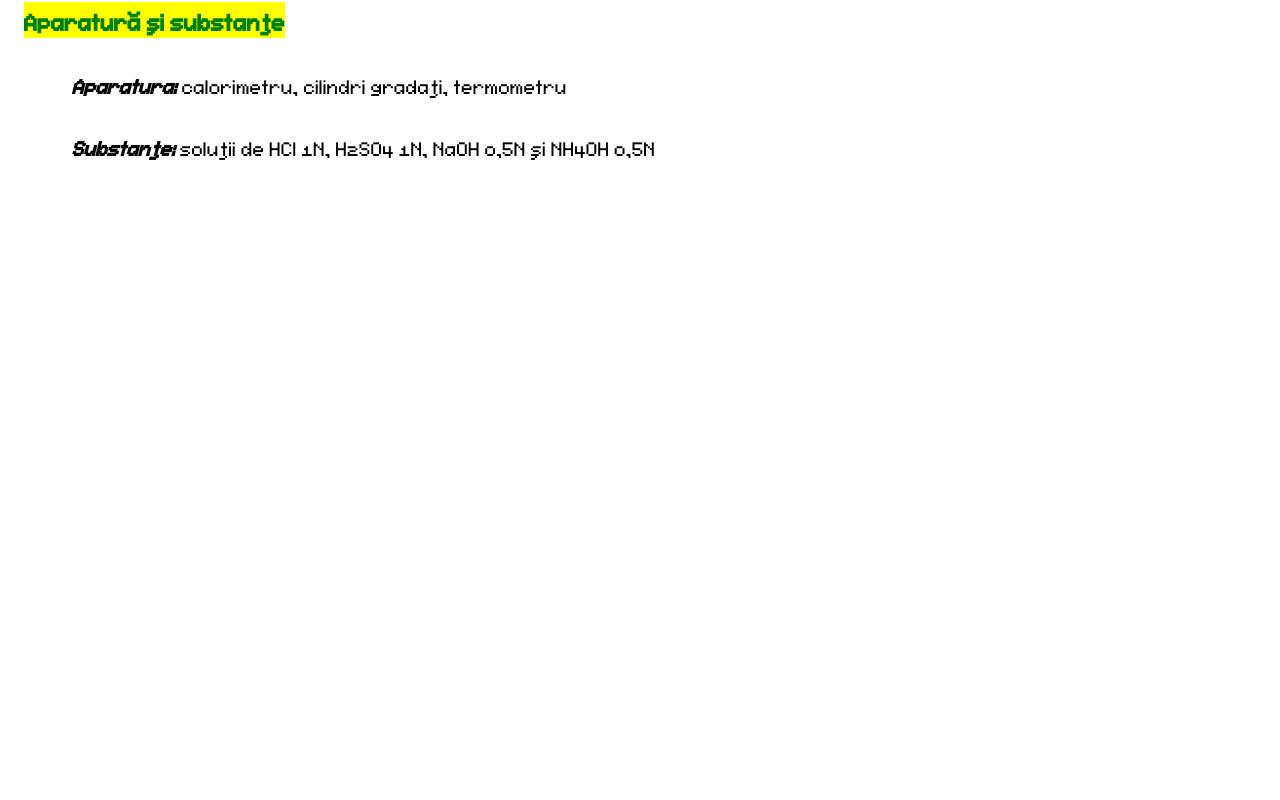
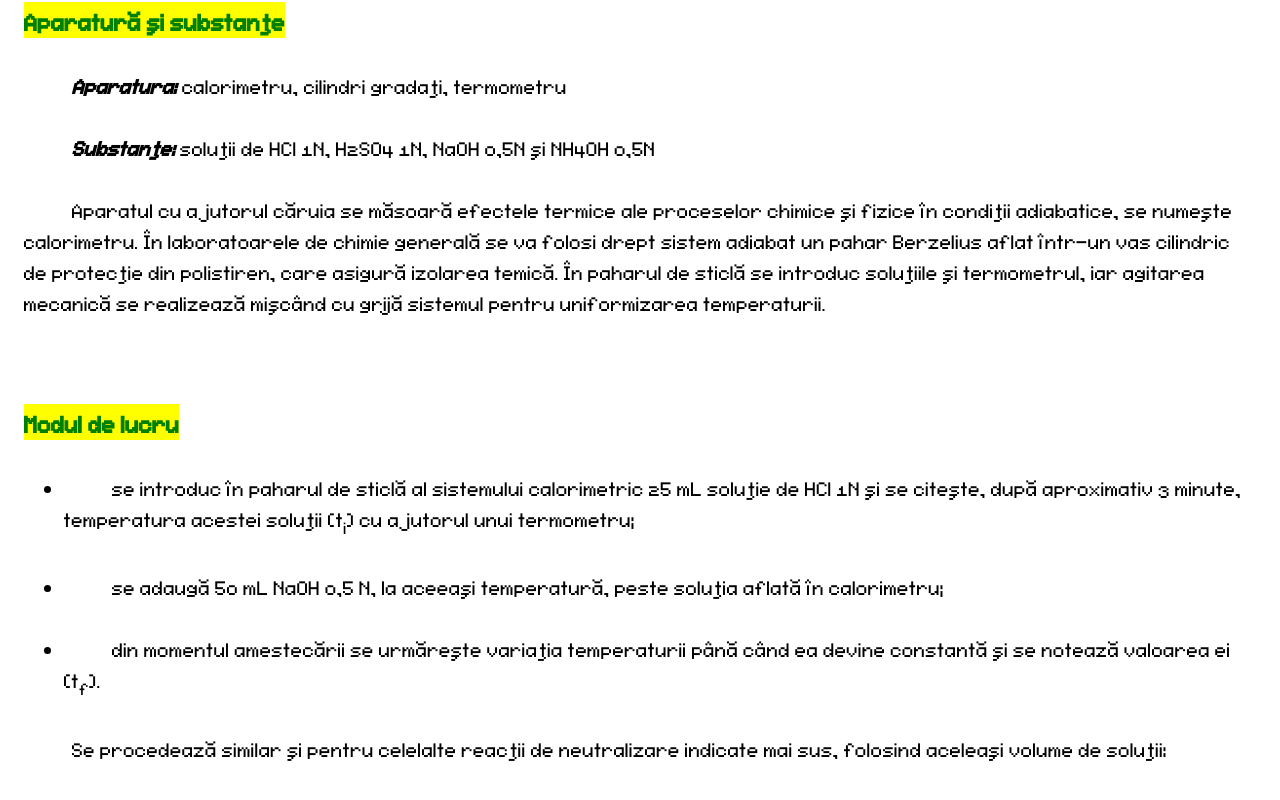
Before and after one commit to MonsieurLazar/termochimie-efect-termic, a SvelteKit app: page /teorie in a window 1280 px wide. Shown: the part 1789-2589 px from the top of the page. Before the commit the page ends 2006 px from the top, so only its background shows below. Built offline with nearby package versions, Linux system fonts and the light colour scheme.

Commit message:
Modul de realizare al lucrarii

```diff
--- a/src/routes/teorie/+page.svelte
+++ b/src/routes/teorie/+page.svelte
@@ -75,7 +75,40 @@ entalpia de neutralizare este mai mică, datorită energiei consumate pentru dis
 <h2><span class = "highlight">Aparatură şi substanţe</span></h2>
 <p class = "indent_paragraph"><b><i>Aparatura: </i></b> calorimetru, cilindri gradaţi, termometru</p>
 <p class = "indent_paragraph"><b><i>Substanţe: </i></b> soluţii de HCl 1N, H2SO4 1N, NaOH 0,5N şi NH4OH 0,5N</p>
+<p class = "indent_paragraph">
+    Aparatul cu ajutorul căruia se măsoară efectele termice ale proceselor chimice şi fizice în
+condiţii adiabatice, se numeşte calorimetru. În laboratoarele de chimie generală se va folosi drept
+sistem adiabat un pahar Berzelius aflat într-un vas cilindric de protecţie din polistiren, care asigură
+izolarea temică. În paharul de sticlă se introduc soluţiile şi termometrul, iar agitarea mecanică se
+realizează mişcând cu grijă sistemul pentru uniformizarea temperaturii.
+</p>
 
+<!-- Modul in care e realizata lucrarea -->
+<br>
+<h2><span class = "highlight"> Modul de lucru </span></h2>
+<ul>
+    <li>
+        <p class = "indent_paragraph">
+            se introduc în paharul de sticlă al sistemului calorimetric 25 mL soluţie de HCl 1N şi se
+            citeşte, după aproximativ 3 minute, temperatura acestei soluţii (t<sub>i</sub>) cu ajutorul unui termometru;
+        </p>
+    </li>
+    <li>
+        <p class = "indent_paragraph">
+            se adaugă 50 mL NaOH 0,5 N, la aceeaşi temperatură, peste soluţia aflată în calorimetru;
+        </p>
+    </li>
+    <li>
+        <p class = "indent_paragraph">
+             din momentul amestecării se urmăreşte variaţia temperaturii până când ea devine constantă
+            şi se notează valoarea ei (t<sub>f</sub>).
+        </p>
+    </li>
+</ul>
+<p class = "indent_paragraph">
+    Se procedează similar şi pentru celelalte reacţii de neutralizare indicate mai sus, folosind
+    aceleaşi volume de soluţii:
+</p>
 
 <style>
     /* Paragraf cu indentare */
```
